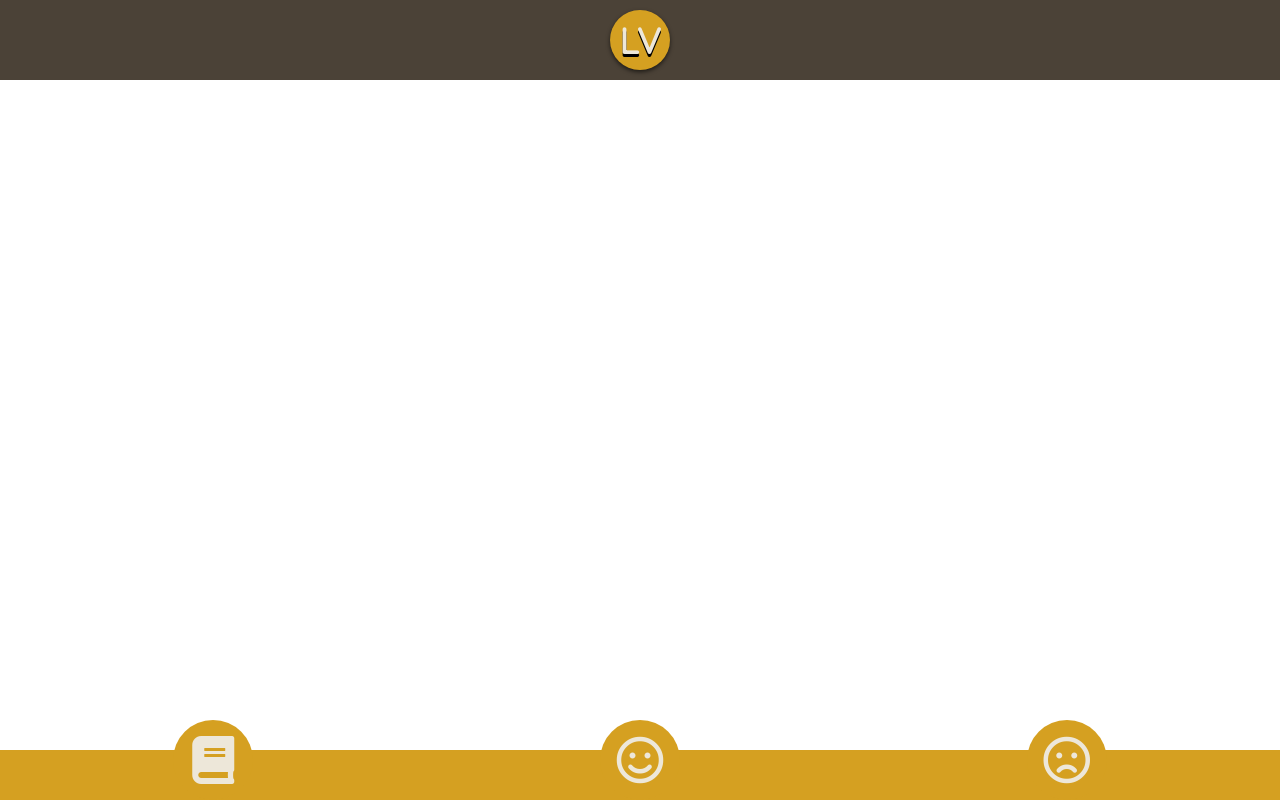
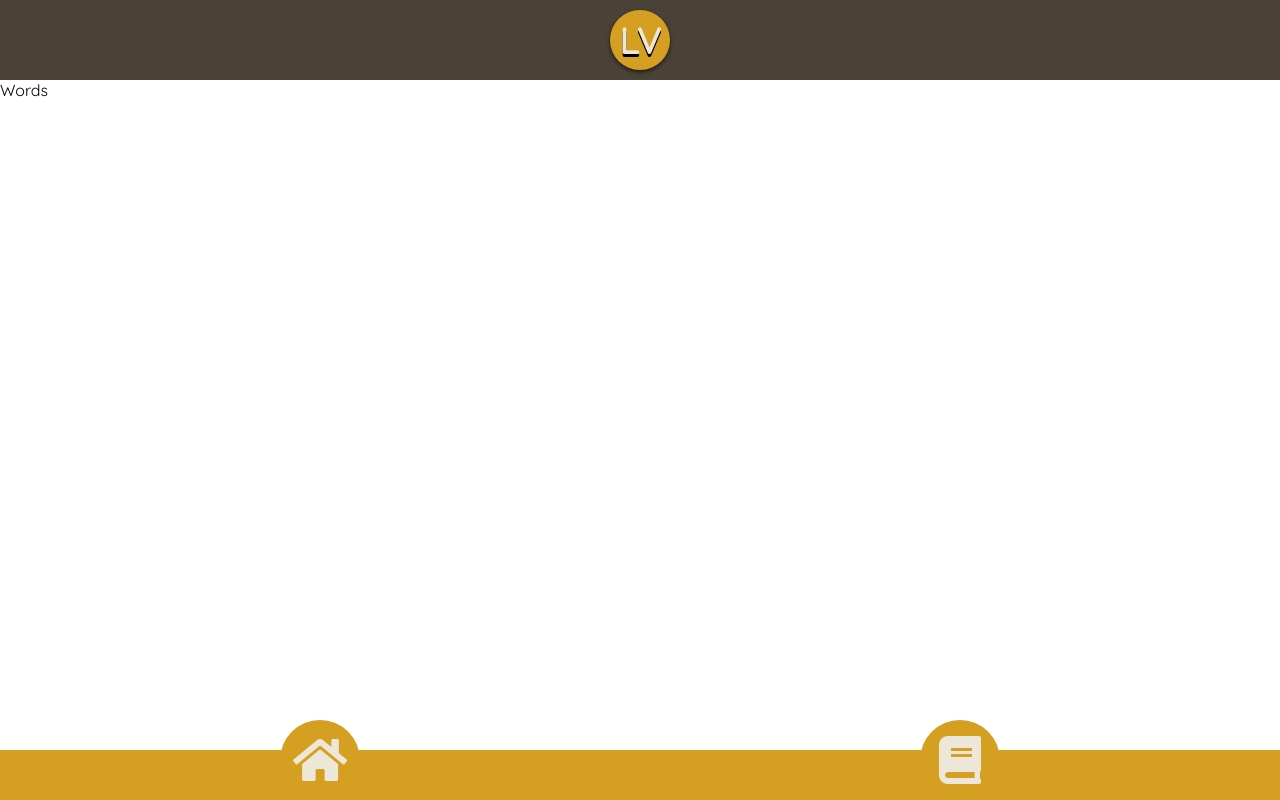
Before and after one commit to mehmetcanaygun/learnvocabulary, a React (Create React App) app: page /kelimeler in a window 1280 px wide. Built offline with nearby package versions, Linux system fonts and the light colour scheme.

Commit message:
Add React Router & Create Home and Words pages

```diff
--- a/src/App.js
+++ b/src/App.js
@@ -1,14 +1,25 @@
+import { BrowserRouter as Router, Switch, Route } from "react-router-dom";
 import Navbar from "./components/layout/Navbar";
 import Footer from "./components/layout/Footer";
+import Home from "./components/pages/Home";
+import Words from "./components/pages/Words";
+import NotFound from "./components/pages/NotFound";
 
 import "./css/App.css";
 
 const App = () => {
   return (
-    <div className="App">
-      <Navbar />
-      <Footer />
-    </div>
+    <Router>
+      <div className="App">
+        <Navbar />
+        <Switch>
+          <Route exact path="/" component={Home} />
+          <Route exact path="/kelimeler" component={Words} />
+          <Route component={NotFound} />
+        </Switch>
+        <Footer />
+      </div>
+    </Router>
   );
 };
 
--- a/src/components/layout/Footer.js
+++ b/src/components/layout/Footer.js
@@ -1,22 +1,18 @@
 import React from "react";
+import { Link } from "react-router-dom";
 
 const Footer = () => {
   return (
     <footer className="footer">
       <div>
-        <button>
-          <i className="fas fa-book"></i>
-        </button>
+        <Link to="/">
+          <i className="fas fa-home"></i>
+        </Link>
       </div>
       <div>
-        <button>
-          <i className="far fa-smile"></i>
-        </button>
-      </div>
-      <div>
-        <button>
-          <i className="far fa-frown"></i>
-        </button>
+        <Link to="/kelimeler">
+          <i className="fas fa-book"></i>
+        </Link>
       </div>
     </footer>
   );
--- /dev/null
+++ b/src/components/pages/Home.js
@@ -0,0 +1,7 @@
+import React from "react";
+
+const Home = () => {
+  return <div className="home-page">Home</div>;
+};
+
+export default Home;
--- /dev/null
+++ b/src/components/pages/NotFound.js
@@ -0,0 +1,7 @@
+import React from "react";
+
+const NotFound = () => {
+  return <div className="not-found-page">Not Found</div>;
+};
+
+export default NotFound;
--- /dev/null
+++ b/src/components/pages/Words.js
@@ -0,0 +1,7 @@
+import React from "react";
+
+const Words = () => {
+  return <div className="words-page">Words</div>;
+};
+
+export default Words;
--- a/src/css/App.css
+++ b/src/css/App.css
@@ -16,10 +16,19 @@ ul {
   list-style-type: none;
 }
 
+a:focus,
 button:focus,
 input:focus,
 textarea:focus {
   outline: none;
+}
+
+input,
+textarea,
+button,
+select,
+a {
+  -webkit-tap-highlight-color: rgba(0, 0, 0, 0);
 }
 
 .f-center {
@@ -53,7 +62,7 @@ textarea:focus {
 }
 
 .footer {
-  position: absolute;
+  position: fixed;
   left: 0;
   bottom: 0;
   width: 100%;
@@ -61,8 +70,8 @@ textarea:focus {
   background-color: #d5a021;
   display: -ms-grid;
   display: grid;
-  -ms-grid-columns: 1fr 1fr 1fr;
-      grid-template-columns: 1fr 1fr 1fr;
+  -ms-grid-columns: 1fr 1fr;
+      grid-template-columns: 1fr 1fr;
 }
 
 .footer div {
@@ -78,7 +87,7 @@ textarea:focus {
   position: relative;
 }
 
-.footer div button {
+.footer div a {
   position: absolute;
   top: -30px;
   width: 80px;
@@ -88,9 +97,22 @@ textarea:focus {
   border-radius: 50%;
   background-color: #d5a021;
   color: #ede7d9;
+  display: -webkit-box;
+  display: -ms-flexbox;
+  display: flex;
+  -webkit-box-pack: center;
+      -ms-flex-pack: center;
+          justify-content: center;
+  -webkit-box-align: center;
+      -ms-flex-align: center;
+          align-items: center;
 }
 
-.footer div button:active {
+.footer div a:hover {
+  cursor: pointer;
+}
+
+.footer div a:active {
   color: #4b4237;
 }
 /*# sourceMappingURL=App.css.map */
--- a/src/scss/_footer.scss
+++ b/src/scss/_footer.scss
@@ -1,12 +1,12 @@
 .footer {
-  position: absolute;
+  position: fixed;
   left: 0;
   bottom: 0;
   width: 100%;
   height: $footer-height;
   background-color: $color-2;
   display: grid;
-  grid-template-columns: 1fr 1fr 1fr;
+  grid-template-columns: 1fr 1fr;
 
   div {
     display: flex;
@@ -14,7 +14,7 @@
     align-items: center;
     position: relative;
 
-    button {
+    a {
       position: absolute;
       top: -30px;
       width: 80px;
@@ -24,9 +24,16 @@
       border-radius: 50%;
       background-color: $color-2;
       color: $color-3;
+      display: flex;
+      justify-content: center;
+      align-items: center;
     }
 
-    button:active {
+    a:hover {
+      cursor: pointer;
+    }
+
+    a:active {
       color: $color-1;
     }
   }
```
Also changed, not shown: src/scss/_reset.scss (+10 -0 lines), 1 other file (tests, documents, lock files or other folders).
